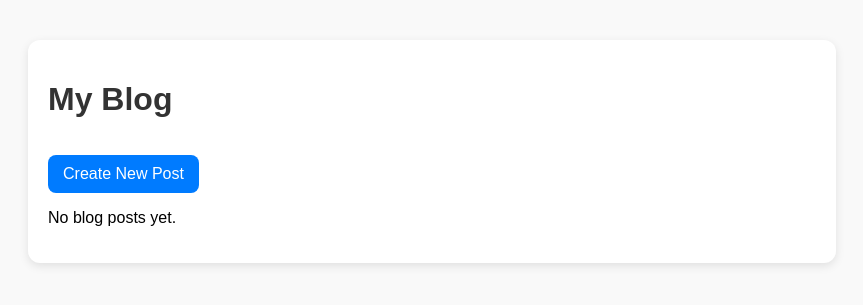
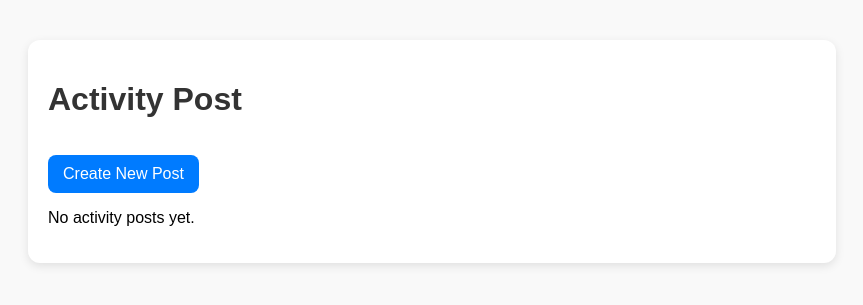
Before and after one commit to HenEeVon/GitExercise-Group18, a Flask app: page / in a window 1280 px wide. Shown: the top 305 px of the page, without its empty margins (208-1071 px from the left). Run offline with Flask 3, Linux system fonts and the light colour scheme.

Commit message:
update progress

```diff
--- a/app.py
+++ b/app.py
@@ -2,12 +2,12 @@ from flask import Flask, request, redirect, url_for, render_template
 
 app = Flask(__name__)
 
-blog_posts = []
+activity_posts = []
 next_id = 0
 
 @app.route("/")
 def home():
-    return render_template("index.html", posts=blog_posts)
+    return render_template("index.html", posts=activity_posts)
 
 @app.route("/create", methods=["GET", "POST"])
 def create():
@@ -18,8 +18,8 @@ def create():
         date = request.form["date"]
         location = request.form["location"]
 
-        # store blog post with unique ID
-        blog_posts.append({
+        # store activity post with unique ID
+        activity_posts.append({
             "id": next_id,
             "title": title,
             "content": content,
@@ -33,8 +33,8 @@ def create():
 
 @app.route("/delete/<int:post_id>", methods=["POST"])
 def delete(post_id):
-    global blog_posts
-    blog_posts = [post for post in blog_posts if post["id"] != post_id]
+    global activity_posts
+    activity_posts = [post for post in activity_posts if post["id"] != post_id]
     return redirect(url_for("home"))
 
 if __name__ == "__main__":
--- a/static/style.css
+++ b/static/style.css
@@ -1,4 +1,4 @@
-.blogpost {
+.activitypost {
     font-family: Arial, sans-serif;
     background: #f9f9f9;
     margin: 0;
--- a/templates/create.html
+++ b/templates/create.html
@@ -1,12 +1,12 @@
 <!DOCTYPE html>
 <html>
 <head>
-    <title>Create Blog Post</title>
+    <title>Create Activity Post</title>
     <link rel="stylesheet" href="{{ url_for('static', filename='style.css') }}">
 </head>
-<body class="blogpost">
+<body class="activitypost">
     <div class="container">
-        <h1>Create Blog Post</h1>
+        <h1>Create Activity Post</h1>
         <form method="POST">
             <label>Title</label>
             <input type="text" name="title" required>
--- a/templates/index.html
+++ b/templates/index.html
@@ -1,12 +1,12 @@
 <!DOCTYPE html>
 <html>
 <head>
-    <title>My Blog</title>
+    <title>Activity Post</title>
     <link rel="stylesheet" href="{{ url_for('static', filename='style.css') }}">
 </head>
-<body class="blogpost">
+<body class="activitypost">
     <div class="container">
-        <h1>My Blog</h1>
+        <h1>Activity Post</h1>
         <a href="{{ url_for('create') }}" class="btn">Create New Post</a>
 
         {% for post in posts %}
@@ -20,7 +20,7 @@
             </form>
         </div>
         {% else %}
-        <p>No blog posts yet.</p>
+        <p>No activity posts yet.</p>
         {% endfor %}
     </div>
 </body>
```
